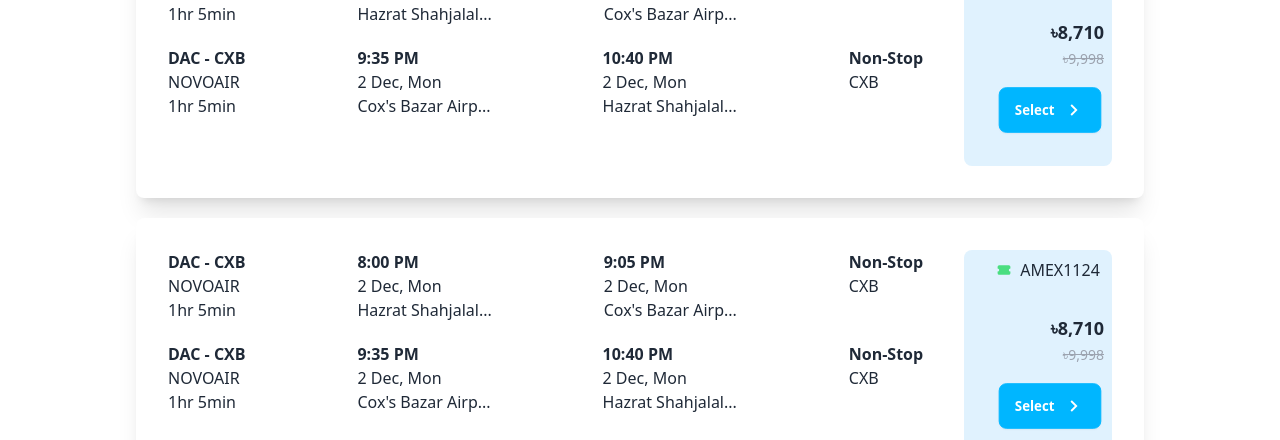
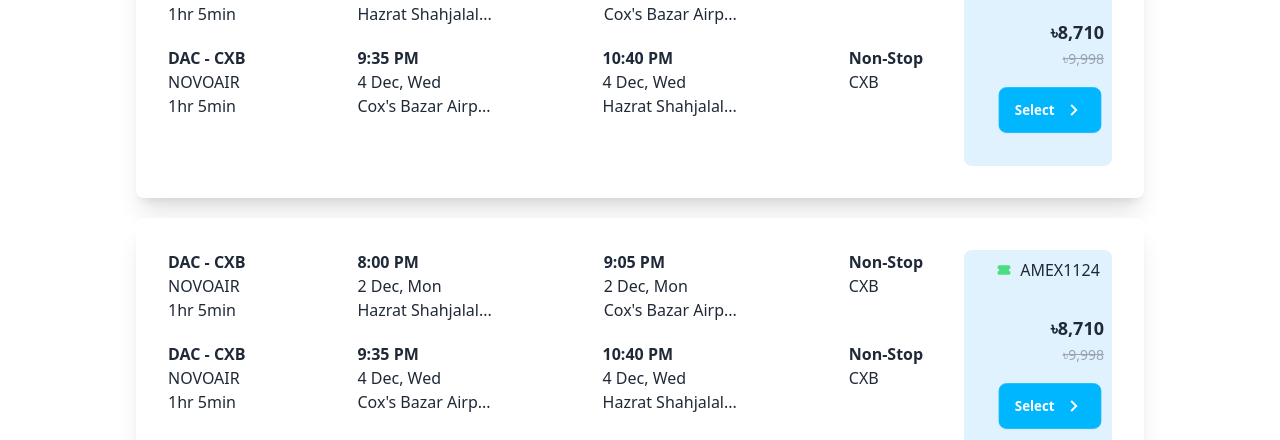
Before and after one commit to sakibrimon/sharetripz, a React (Vite) app: page /flight-search in a window 1280 px wide. Shown: the part 286-726 px from the top of the page. Built offline with nearby package versions, Linux system fonts and the light colour scheme.

Commit message:
fixed result cards static data

```diff
--- a/src/components/ResultCard/ResultCard.jsx
+++ b/src/components/ResultCard/ResultCard.jsx
@@ -6,6 +6,7 @@ import { GiCommercialAirplane } from "react-icons/gi";
 const ResultCard = () => {
     return (
         <div>
+            {/* for larger screens */}
             <div className="mt-5 mx-2 rounded-lg card# bg-base-100 w-96# shadow-xl hidden lg:block">
                 <div className="p-8 card-body# flex justify-between">
                     <div className="space-y-5 w-[80%]">
@@ -38,12 +39,12 @@ const ResultCard = () => {
                             </div>
                             <div>
                                 <p className="font-bold">9:35 PM</p>
-                                <p>2 Dec, Mon</p>
+                                <p>4 Dec, Wed</p>
                                 <p className="font-light">Cox&apos;s Bazar Airp...</p>
                             </div>
                             <div>
                                 <p className="font-bold">10:40 PM</p>
-                                <p>2 Dec, Mon</p>
+                                <p>4 Dec, Wed</p>
                                 <p className="font-light">Hazrat Shahjalal...</p>
                             </div>
                             <div>
@@ -64,6 +65,8 @@ const ResultCard = () => {
                     </div>
                 </div>
             </div>
+
+            {/* for smaller screens */}
             <div className="mt-5 mx-2 rounded-lg card# bg-base-100 w-96# shadow-xl lg:hidden">
                 <div className="p-8 flex justify-between">
                     <div className="space-y-5 w-full">
@@ -87,8 +90,8 @@ const ResultCard = () => {
                         <div className="flex justify-between items-start">
                             <div>
                                 <p className="font-bold">9:35 PM</p>
-                                <p>Dhaka</p>
-                                <p className="font-light">2 Dec, Mon</p>
+                                <p>Cox&apos;s Bazar</p>
+                                <p className="font-light">4 Dec, Wed</p>
                             </div>
                             <div className="flex flex-col items-center">
                                 <p className="font-bold">1hr 5min</p>
@@ -97,8 +100,8 @@ const ResultCard = () => {
                             </div>
                             <div className="text-right">
                                 <p className="font-bold">10:40 PM</p>
-                                <p>Cox&apos;s Bazar</p>
-                                <p className="font-light">2 Dec, Mon</p>
+                                <p>Dhaka</p>
+                                <p className="font-light">4 Dec, Wed</p>
                             </div>
                         </div>
                     </div>
```
